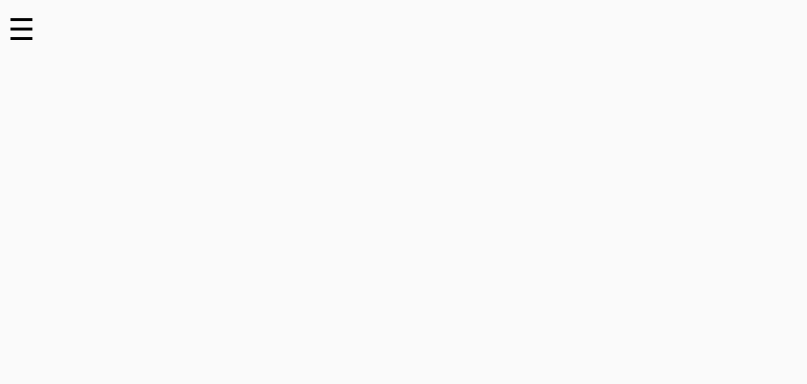
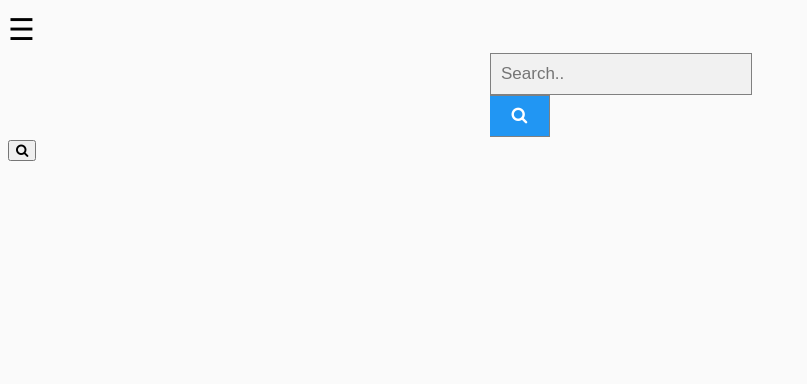
Before and after one commit to klhexpress/CS410P-FrontEndProject, a plain HTML site: page dashboard.html in a window 1280 px wide. Shown: the whole page, without its empty margins (0-807 px from the left). Drawn offline with Linux system fonts and the light colour scheme; no server answers.

Commit message:
search func

```diff
--- a/dashboard.css
+++ b/dashboard.css
@@ -49,3 +49,34 @@ body {
   .sidenav {padding-top: 15px;}
   .sidenav a {font-size: 18px;}
 }
+
+form.example input[type=text] {
+  padding: 10px;
+  font-size: 17px;
+  border: 1px solid grey;
+  float: left;
+  width: 80%;
+  background: #f1f1f1;
+}
+
+form.example button {
+  float: left;
+  width: 20%;
+  padding: 10px;
+  background: #2196F3;
+  color: white;
+  font-size: 17px;
+  border: 1px solid grey;
+  border-left: none;
+  cursor: pointer;
+}
+
+form.example button:hover {
+  background: #0b7dda;
+}
+
+form.example::after {
+  content: "";
+  clear: both;
+  display: table;
+}
--- a/dashboard.html
+++ b/dashboard.html
@@ -4,6 +4,7 @@
 <head>
     <meta name="viewport" content="width=device-width, initial-scale=1">
     <link rel="stylesheet" type="text/css" href="dashboard.css">
+    <link rel="stylesheet" href="https://cdnjs.cloudflare.com/ajax/libs/font-awesome/4.7.0/css/font-awesome.min.css">
 </head>
 
 <body>
@@ -21,6 +22,14 @@
 
     <span style="font-size:30px;cursor:pointer" onclick="openNav()">&#9776;</span>
 
+    <form class="example" style="margin:auto;max-width:300px">
+        <input type="text" placeholder="Search.." name="search2">
+        <button onclick="search('AAPL')"><i class="fa fa-search"></i></button>
+    </form>
+
+    <button onclick="search('AAPL')"><i class="fa fa-search"></i></button>
+
+
 </body>
 
 </html>
--- a/dashboard.js
+++ b/dashboard.js
@@ -12,12 +12,21 @@ async function test() {
     const response = await fetch(url);
     const data = await response.json();
     console.log(data);
-    const response2 = await fetch(file);
-    const data2 = await response2.text();
+    //const response2 = await fetch(file);
+    //const data2 = await response2.text();
+    //console.log(data2);
+}
+
+async function search(input){
+    var i = 0;
+    console.log("inside search function" + input);
+    url2 = `https://www.alphavantage.co/query?function=SYMBOL_SEARCH&keywords=${input}&apikey=ISMWAHX9Y5PH9DLP`;
+    console.log("inside search function" + url2);
+    response2 = await fetch(url2);
+    data2 = await response2.json();
     console.log(data2);
 }
 
-
-test().catch(err => {
+/*test().catch(err => {
     console.log("error");
-});
+});*/
```
